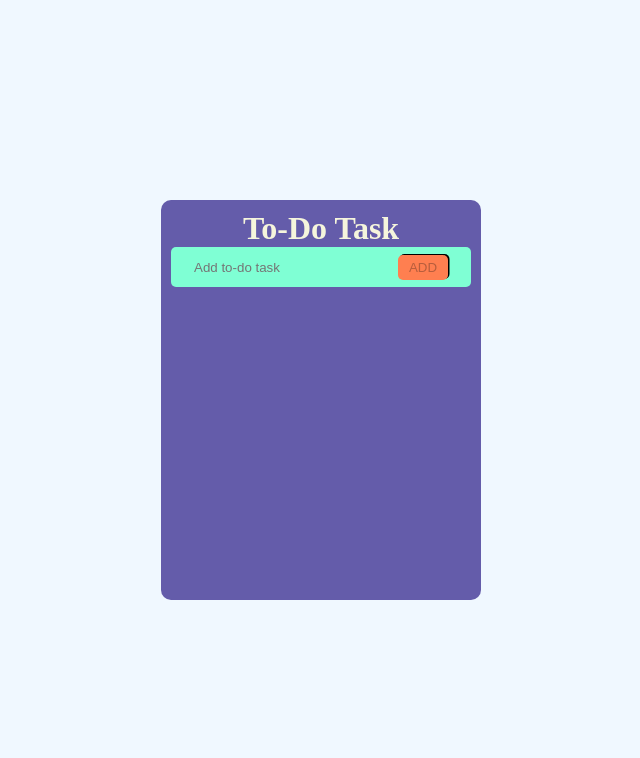
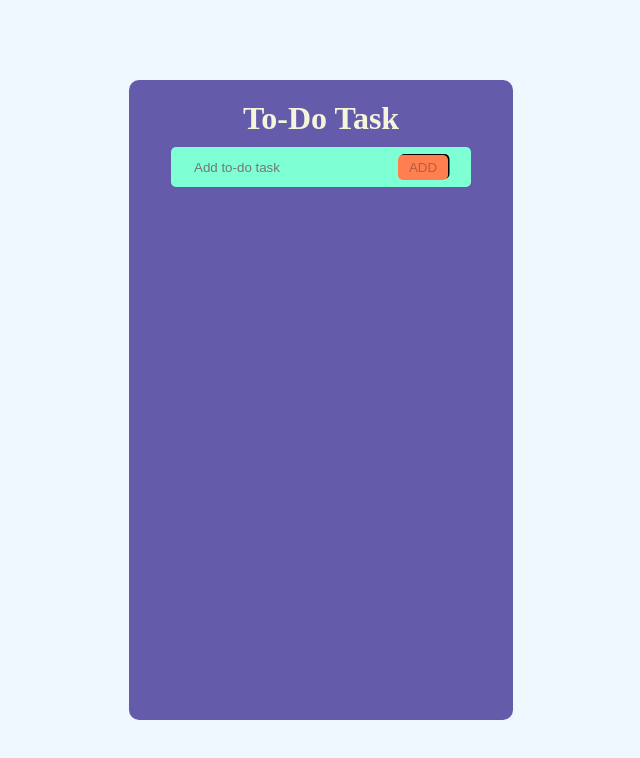
Before and after one commit to Kirti1402/To-Do-Task, a plain HTML site: page index.html in a window 1280 px wide. Shown: the whole page, without its empty margins (319-959 px from the left). Drawn offline with Linux system fonts and the light colour scheme.

Commit message:
style:added styling to display task

```diff
--- a/app.js
+++ b/app.js
@@ -38,6 +38,7 @@ if(toDoInput.value == ''){
     delBtn.setAttribute('value',countLi)
     addToList.appendChild(newTaskList);
     toDoInput.value=''
+    AddBtn.setAttribute('disabled',true);
     // deleteBtn = document.querySelector('#del-btn');
     delBtn.addEventListener('click',() =>removeTask(newTaskList,delBtn));
     countLi++
--- a/style.css
+++ b/style.css
@@ -8,13 +8,14 @@
 }
 h1{
     color: beige;
+    margin: 10px;
 }
 .center-container{
     border-radius:10px;
     position: absolute;
     border: 2px solid;
-    width: 25%;
-    height: 50vh;
+    width: 30%;
+    height: 80vh;
     left: 50%;
     top: 50%;
     transform: translate(-50%,-50%);
```
